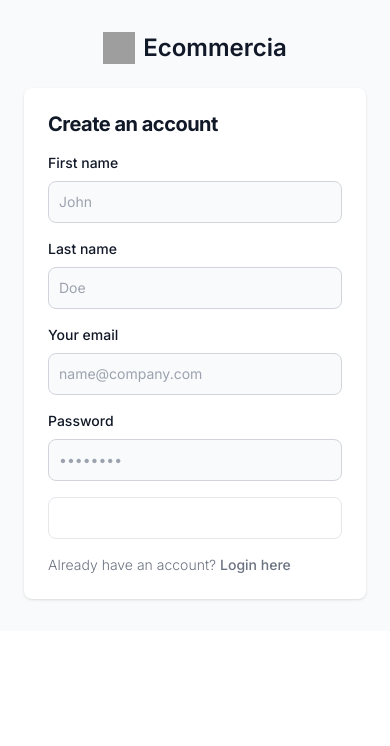
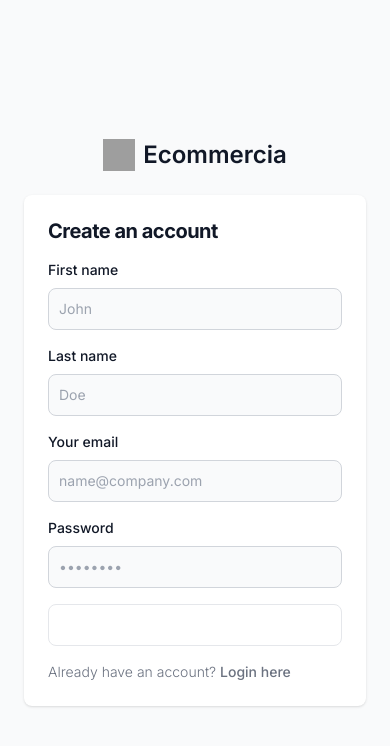
Before and after one commit to AbdulAhad210904/Ecommercia, a Next.js app in the folder frontend/: page /signup in a window 390 px wide. Shown: the top 746 px of the page. Built offline with nearby package versions, Linux system fonts and the light colour scheme; grey boxes are pictures that could not be loaded.

Commit message:
UI changes

```diff
--- a/frontend/src/app/authUtils.js
+++ b/frontend/src/app/authUtils.js
@@ -1,5 +1,5 @@
 // authUtils.js
-
+"use client";
 export const getUserIdFromToken = () => {
   const token = localStorage.getItem('token'); // Ensure the key matches your storage
   if (token) {
--- a/frontend/src/app/globals.css
+++ b/frontend/src/app/globals.css
@@ -26,3 +26,7 @@ body {
     text-wrap: balance;
   }
 }
+
+.full-height {
+  height: 100vh !important;
+}
--- a/frontend/src/app/login/page.js
+++ b/frontend/src/app/login/page.js
@@ -46,7 +46,7 @@ const Login = () => {
   return (
     <section className="bg-gray-50 dark:bg-gray-900">
       <ToastContainer />
-      <div className="flex flex-col items-center justify-center px-6 py-8 mx-auto md:h-screen lg:py-0">
+      <div className="flex flex-col items-center justify-center px-6 py-8 mx-auto md:h-screen lg:py-0 h-lvh">
         <a href="#" className="flex items-center mb-6 text-2xl font-semibold text-gray-900 dark:text-white">
           <img className="w-8 h-8 mr-2" src="https://flowbite.s3.amazonaws.com/blocks/marketing-ui/logo.svg" alt="logo" />
           Ecommercia
--- a/frontend/src/app/signup/page.js
+++ b/frontend/src/app/signup/page.js
@@ -47,7 +47,7 @@ const Signup = () => {
   return (
     <section className="bg-gray-50 dark:bg-gray-900">
       <ToastContainer />
-      <div className="flex flex-col items-center justify-center px-6 py-8 mx-auto md:h-screen lg:py-0">
+      <div className="flex flex-col items-center justify-center px-6 py-8 mx-auto md:h-screen lg:py-0 h-lvh">
         <a href="#" className="flex items-center mb-6 text-2xl font-semibold text-gray-900 dark:text-white">
           <img className="w-8 h-8 mr-2" src="https://flowbite.s3.amazonaws.com/blocks/marketing-ui/logo.svg" alt="logo" />
           Ecommercia
```
